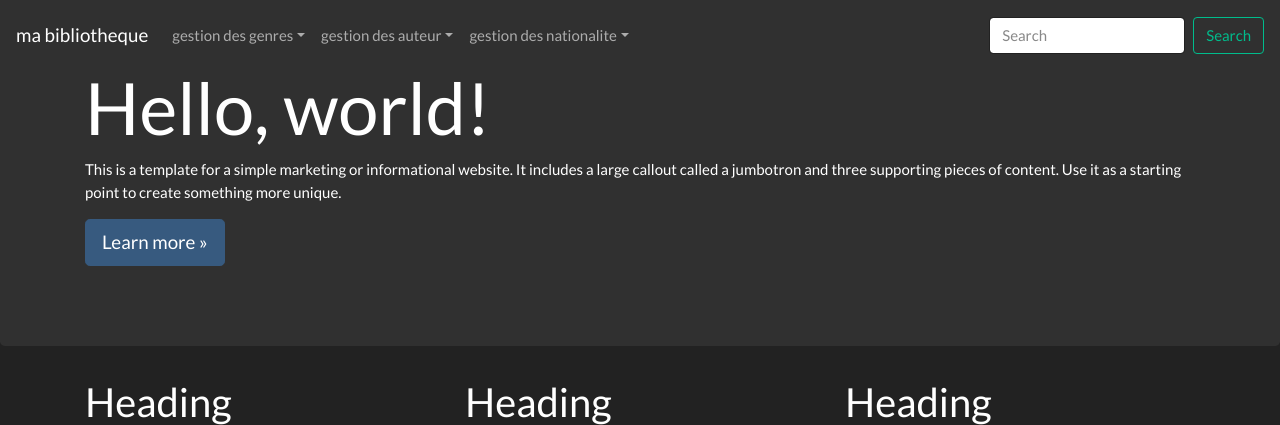
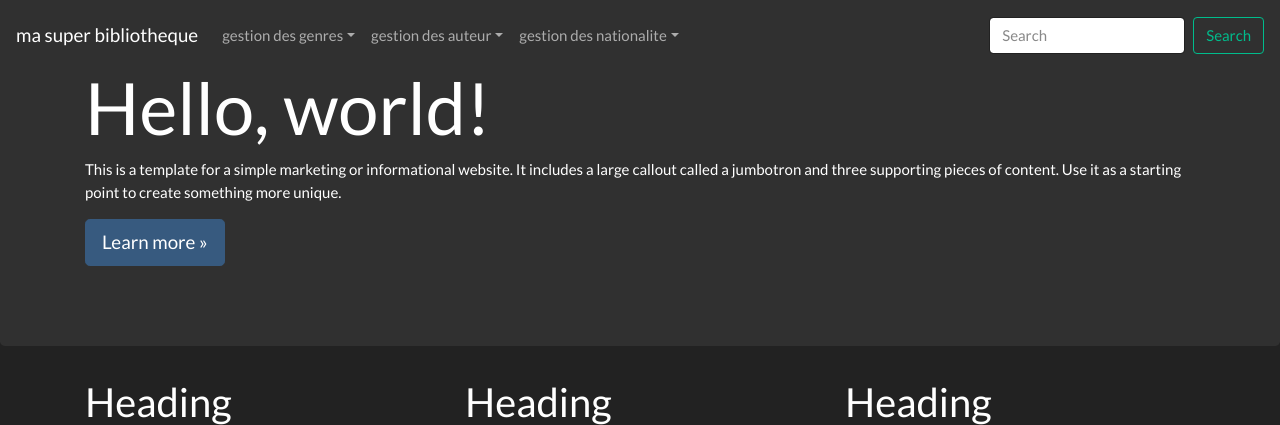
Before and after one commit to tidjani783/TP3-PHP, a PHP site: page / in a window 1280 px wide. Shown: the top 425 px of the page. Run offline with PHP 8.4, Linux system fonts and the light colour scheme.

Commit message:
ajout du mot super

```diff
--- a/index.php
+++ b/index.php
@@ -50,7 +50,7 @@
   <body>
 
 <nav class="navbar navbar-expand-md navbar-dark fixed-top bg-dark">
-  <a class="navbar-brand" href="#">ma bibliotheque</a>
+  <a class="navbar-brand" href="#">ma super bibliotheque</a>
   <button class="navbar-toggler" type="button" data-toggle="collapse" data-target="#navbarsExampleDefault" aria-controls="navbarsExampleDefault" aria-expanded="false" aria-label="gestion des genres">
     <span class="navbar-toggler-icon"></span>
   </button>
```
